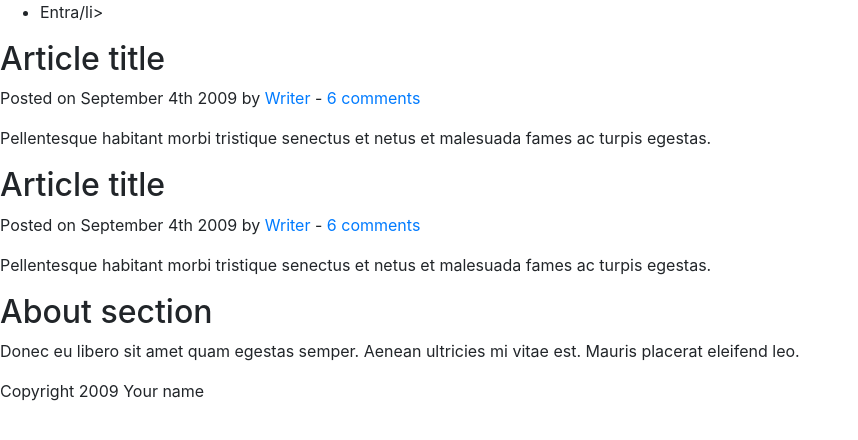
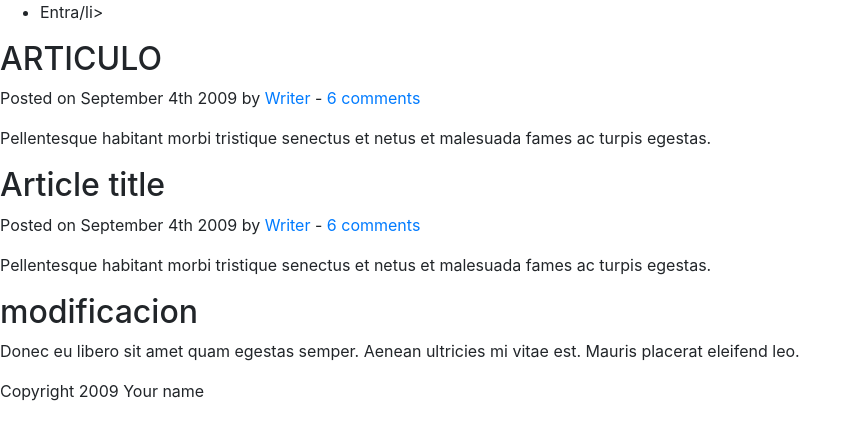
Before and after one commit to Ricardo-Preza/test-2-repositorio, a plain HTML site: page index.html in a window 1280 px wide. Shown: the whole page, without its empty margins (0-858 px from the left). Drawn offline with nearby package versions, Linux system fonts and the light colour scheme.

Commit message:
otro archivo modificado

```diff
--- a/index.html
+++ b/index.html
@@ -24,7 +24,7 @@
 
 		<article>
 			<header>
-				<h2>Article title</h2>
+				<h2>ARTICULO</h2>
 				<p>Posted on <time datetime="2009-09-04T16:31:24+02:00">September 4th 2009</time> by <a href="#">Writer</a> - <a href="#comments">6 comments</a></p>
 			</header>
 			<p>Pellentesque habitant morbi tristique senectus et netus et malesuada fames ac turpis egestas.</p>
@@ -41,7 +41,7 @@
 	</section>
 
 	<aside>
-		<h2>About section</h2>
+		<h2>modificacion</h2>
 		<p>Donec eu libero sit amet quam egestas semper. Aenean ultricies mi vitae est. Mauris placerat eleifend leo.</p>
 	</aside>
 
```
